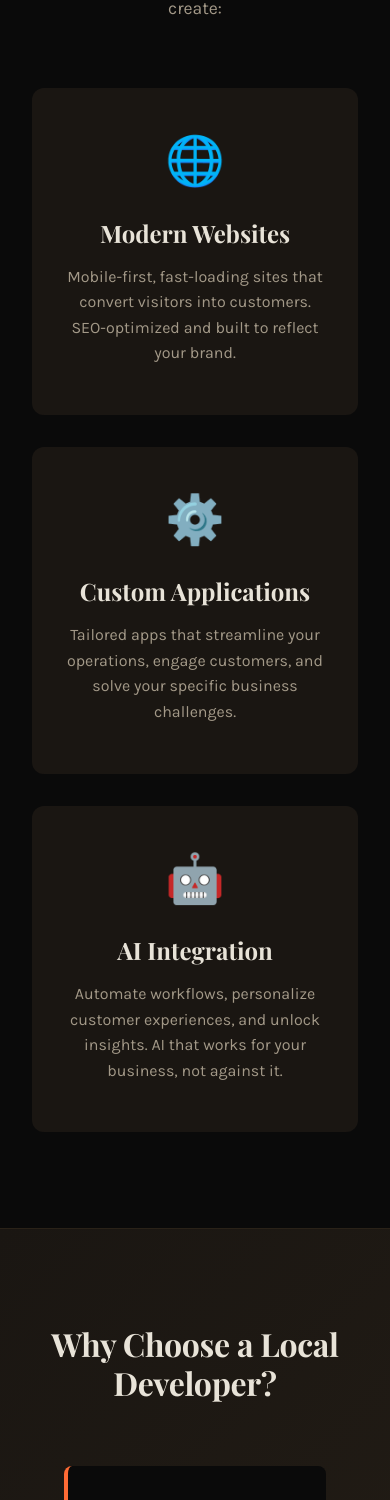
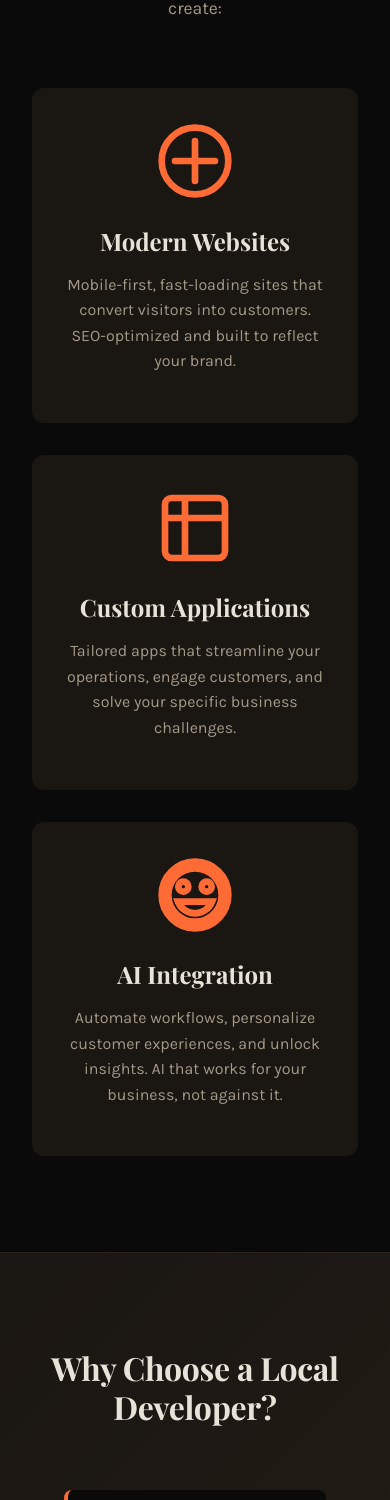
Before and after one commit to spmcmurray/scottymcmurray, a Next.js app: page /landing in a window 390 px wide. Shown: the part 1060-2560 px from the top of the page. Built offline with nearby package versions, Linux system fonts and the light colour scheme; a web font is replaced by a local one.

Commit message:
Remove phone contact from landing page

```diff
--- a/src/app/landing/landing.module.css
+++ b/src/app/landing/landing.module.css
@@ -188,6 +188,12 @@
 .solutionIcon {
   font-size: 3rem;
   margin-bottom: var(--space-sm);
+  width: 80px;
+  height: 80px;
+  margin-left: auto;
+  margin-right: auto;
+  color: var(--color-accent);
+  stroke: currentColor;
 }
 
 .solutionCard h3 {
--- a/src/app/landing/page.tsx
+++ b/src/app/landing/page.tsx
@@ -42,7 +42,11 @@ export default function LandingPage() {
 
           <div className={styles.solutionsGrid}>
             <div className={styles.solutionCard}>
-              <div className={styles.solutionIcon}>🌐</div>
+              <svg className={styles.solutionIcon} viewBox="0 0 24 24" fill="none" stroke="currentColor">
+                <circle cx="12" cy="12" r="10" strokeWidth="2"/>
+                <path d="M12 6v6m0 0v6" strokeWidth="2" strokeLinecap="round"/>
+                <path d="M6 12h6m0 0h6" strokeWidth="2" strokeLinecap="round"/>
+              </svg>
               <h3>Modern Websites</h3>
               <p>
                 Mobile-first, fast-loading sites that convert visitors into customers.
@@ -50,14 +54,19 @@ export default function LandingPage() {
               </p>
             </div>
             <div className={styles.solutionCard}>
-              <div className={styles.solutionIcon}>⚙️</div>
+              <svg className={styles.solutionIcon} viewBox="0 0 24 24" fill="none" stroke="currentColor">
+                <rect x="3" y="3" width="18" height="18" rx="2" strokeWidth="2"/>
+                <path d="M3 9h18M9 3v18" strokeWidth="2"/>
+              </svg>
               <h3>Custom Applications</h3>
               <p>
                 Tailored apps that streamline your operations, engage customers, and solve your specific business challenges.
               </p>
             </div>
             <div className={styles.solutionCard}>
-              <div className={styles.solutionIcon}>🤖</div>
+              <svg className={styles.solutionIcon} viewBox="0 0 24 24" fill="none" stroke="currentColor">
+                <path d="M12 2C6.48 2 2 6.48 2 12s4.48 10 10 10 10-4.48 10-10S17.52 2 12 2zm0 18c-4.42 0-8-3.58-8-8s3.58-8 8-8 8 3.58 8 8-3.58 8-8 8zm3.5-9c.83 0 1.5-.67 1.5-1.5S16.33 8 15.5 8 14 8.67 14 9.5s.67 1.5 1.5 1.5zm-7 0c.83 0 1.5-.67 1.5-1.5S9.33 8 8.5 8 7 8.67 7 9.5 7.67 11 8.5 11zm3.5 6.5c2.33 0 4.31-1.46 5.11-3.5H6.89c.8 2.04 2.78 3.5 5.11 3.5z" strokeWidth="2"/>
+              </svg>
               <h3>AI Integration</h3>
               <p>
                 Automate workflows, personalize customer experiences, and unlock insights.
@@ -149,11 +158,8 @@ export default function LandingPage() {
               streamline operations, and drive growth. The first consultation is free.
             </p>
             <div className={styles.contactActions}>
-              <a href="mailto:scott@scottymcmurray.com" className={styles.ctaPrimary}>
+              <a href="mailto:scottymcmurray@gmail.com" className={styles.ctaPrimary}>
                 Schedule Your Free Call
-              </a>
-              <a href="tel:+15551234567" className={styles.ctaSecondary}>
-                Call Me Directly
               </a>
             </div>
             <p className={styles.contactMeta}>
```
